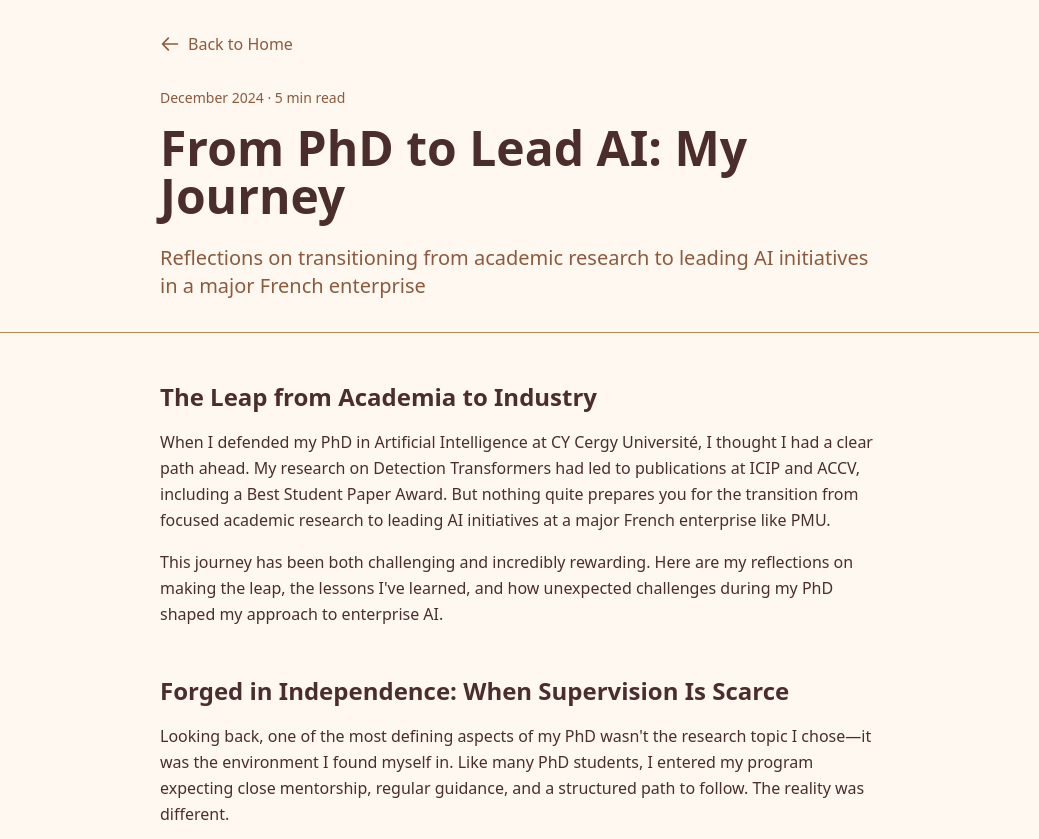
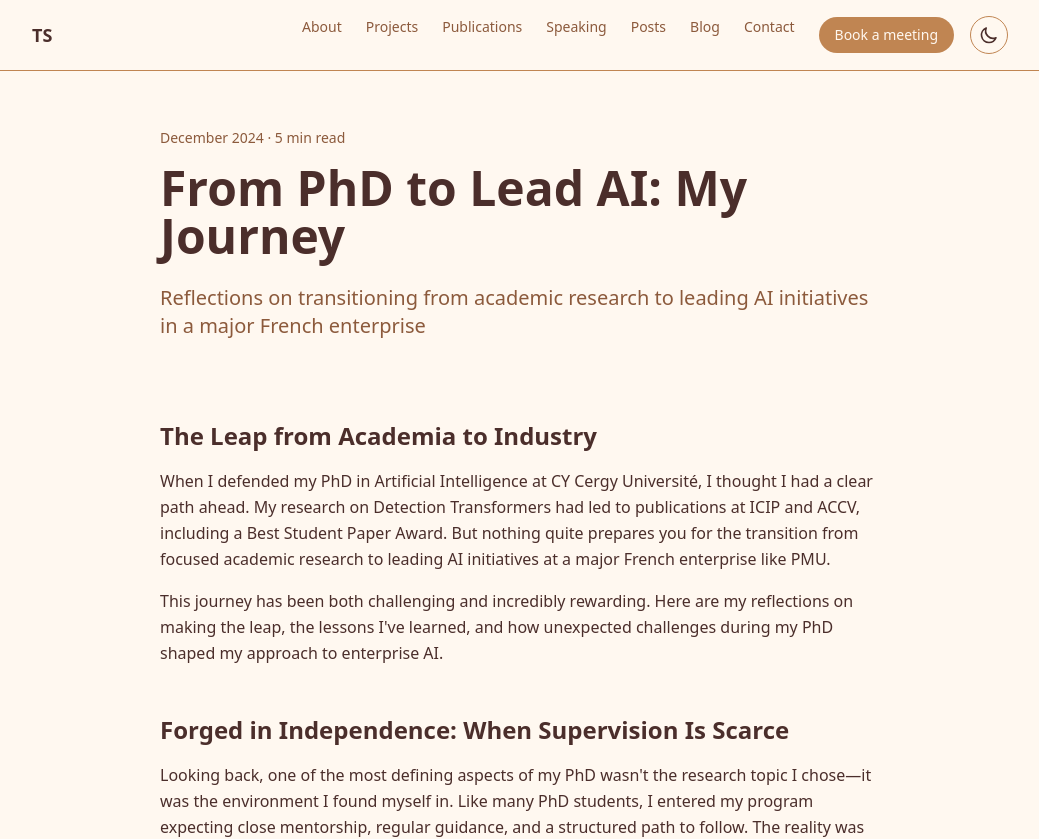
Before and after one commit to thad75/thad75.github.io, a Next.js app: page /blog/phd-to-lead-ai in a window 1280 px wide. Shown: the top 839 px of the page, without its empty margins (120-1159 px from the left). Built offline with nearby package versions, Linux system fonts and the light colour scheme.

Commit message:
update latest

```diff
--- a/src/app/blog/phd-to-lead-ai/page.tsx
+++ b/src/app/blog/phd-to-lead-ai/page.tsx
@@ -1,5 +1,6 @@
 import { Metadata } from "next";
 import Link from "next/link";
+import { Navigation } from "@/components/Navigation";
 
 export const metadata: Metadata = {
   title: "From PhD to Lead AI: My Journey | Tharsan Senthivel, PhD",
@@ -17,20 +18,12 @@ export const metadata: Metadata = {
 
 export default function BlogPost() {
   return (
-    <article className="min-h-screen bg-[#FFF8F0] dark:bg-[#222831]">
-      {/* Header */}
-      <header className="bg-[#FFF8F0] dark:bg-[#222831] border-b border-[#C08552] dark:border-[#393E46]">
+    <>
+      <Navigation />
+      <article className="min-h-screen bg-[#FFF8F0] dark:bg-[#222831] pt-24">
+        {/* Article Header */}
+        <header className="bg-[#FFF8F0] dark:bg-[#222831]">
           <div className="max-w-3xl mx-auto px-6 py-8">
-          <Link
-            href="/"
-            className="inline-flex items-center text-[#8C5A3C] dark:text-[#948979] hover:text-[#4B2E2B] dark:hover:text-[#DFD0B8] transition-colors mb-8"
-          >
-            <svg className="w-5 h-5 mr-2" fill="none" stroke="currentColor" viewBox="0 0 24 24">
-              <path strokeLinecap="round" strokeLinejoin="round" strokeWidth={2} d="M10 19l-7-7m0 0l7-7m-7 7h18" />
-            </svg>
-            Back to Home
-          </Link>
-
             <div className="text-sm text-[#8C5A3C] dark:text-[#948979] mb-4">
               December 2024 · 5 min read
             </div>
@@ -302,5 +295,6 @@ export default function BlogPost() {
         </div>
       </footer>
     </article>
+    </>
   );
 }
--- /dev/null
+++ b/src/components/Navigation.tsx
@@ -0,0 +1,34 @@
+"use client";
+
+import Link from "next/link";
+import { ThemeToggle } from "@/components/ThemeToggle";
+
+export function Navigation() {
+  return (
+    <nav className="fixed top-0 left-0 right-0 z-50 bg-[#FFF8F0]/80 backdrop-blur-md dark:bg-[#222831]/80 border-b border-[#C08552] dark:border-[#393E46] transition-all duration-300">
+      <div className="max-w-5xl mx-auto px-6 py-4 flex justify-between items-center">
+        <Link href="/" className="text-lg font-semibold text-[#4B2E2B] dark:text-[#DFD0B8]">TS</Link>
+        <div className="flex items-center gap-4">
+          <div className="hidden md:flex gap-6 text-sm">
+            <Link href="/#about" className="text-[#8C5A3C] hover:text-[#4B2E2B] dark:text-[#948979] dark:hover:text-[#DFD0B8] transition-colors">About</Link>
+            <Link href="/#projects" className="text-[#8C5A3C] hover:text-[#4B2E2B] dark:text-[#948979] dark:hover:text-[#DFD0B8] transition-colors">Projects</Link>
+            <Link href="/#publications" className="text-[#8C5A3C] hover:text-[#4B2E2B] dark:text-[#948979] dark:hover:text-[#DFD0B8] transition-colors">Publications</Link>
+            <Link href="/#speaking" className="text-[#8C5A3C] hover:text-[#4B2E2B] dark:text-[#948979] dark:hover:text-[#DFD0B8] transition-colors">Speaking</Link>
+            <Link href="/#posts" className="text-[#8C5A3C] hover:text-[#4B2E2B] dark:text-[#948979] dark:hover:text-[#DFD0B8] transition-colors">Posts</Link>
+            <Link href="/#blog" className="text-[#8C5A3C] hover:text-[#4B2E2B] dark:text-[#948979] dark:hover:text-[#DFD0B8] transition-colors">Blog</Link>
+            <Link href="/#contact" className="text-[#8C5A3C] hover:text-[#4B2E2B] dark:text-[#948979] dark:hover:text-[#DFD0B8] transition-colors">Contact</Link>
+            <a
+              href="https://calendly.com/tharsan-senthivel"
+              target="_blank"
+              rel="noopener noreferrer"
+              className="px-4 py-2 bg-[#C08552] dark:bg-[#DFD0B8] text-[#FFF8F0] dark:text-[#222831] rounded-full font-medium hover:opacity-90 transition-all hover:scale-105"
+            >
+              Book a meeting
+            </a>
+          </div>
+          <ThemeToggle />
+        </div>
+      </div>
+    </nav>
+  );
+}
```
Lines whose indentation alone changed are shown as unchanged.
